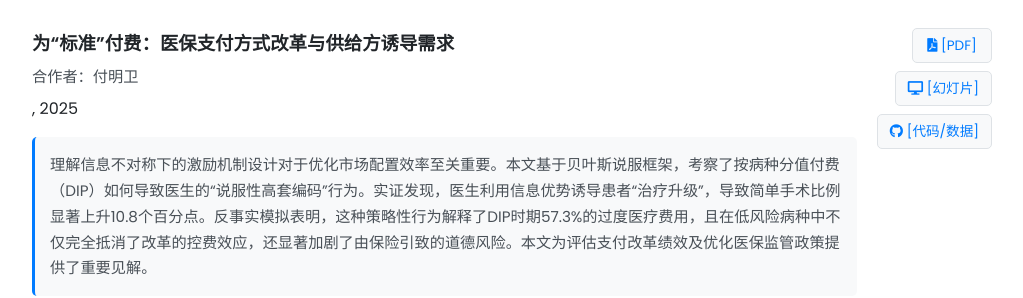
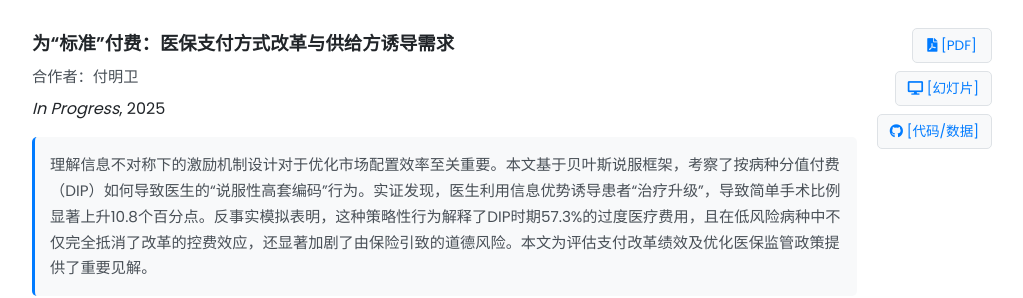
Before and after one commit to fyapeng/fyapeng.github.io, a Jekyll site: the page built from research.html, in a window 1280 px wide and 1277 px high. Shown: the part 258-556 px from the top of the window, without its empty margins (128-1151 px from the left). Built offline with Jekyll 4.4.1, drawn with Linux system fonts in a browser that asks for light colours.

Commit message:
Update research.yml

```diff
--- a/_data/research.yml
+++ b/_data/research.yml
@@ -14,7 +14,7 @@ working_papers:
   - title: "为“标准”付费：医保支付方式改革与供给方诱导需求"
     authors: "合作者：付明卫"
     year: 2025
-    journal: ""
+    journal: "In Progress"
     pdf: "#"
     slides: "#"
     code: "#"
```
